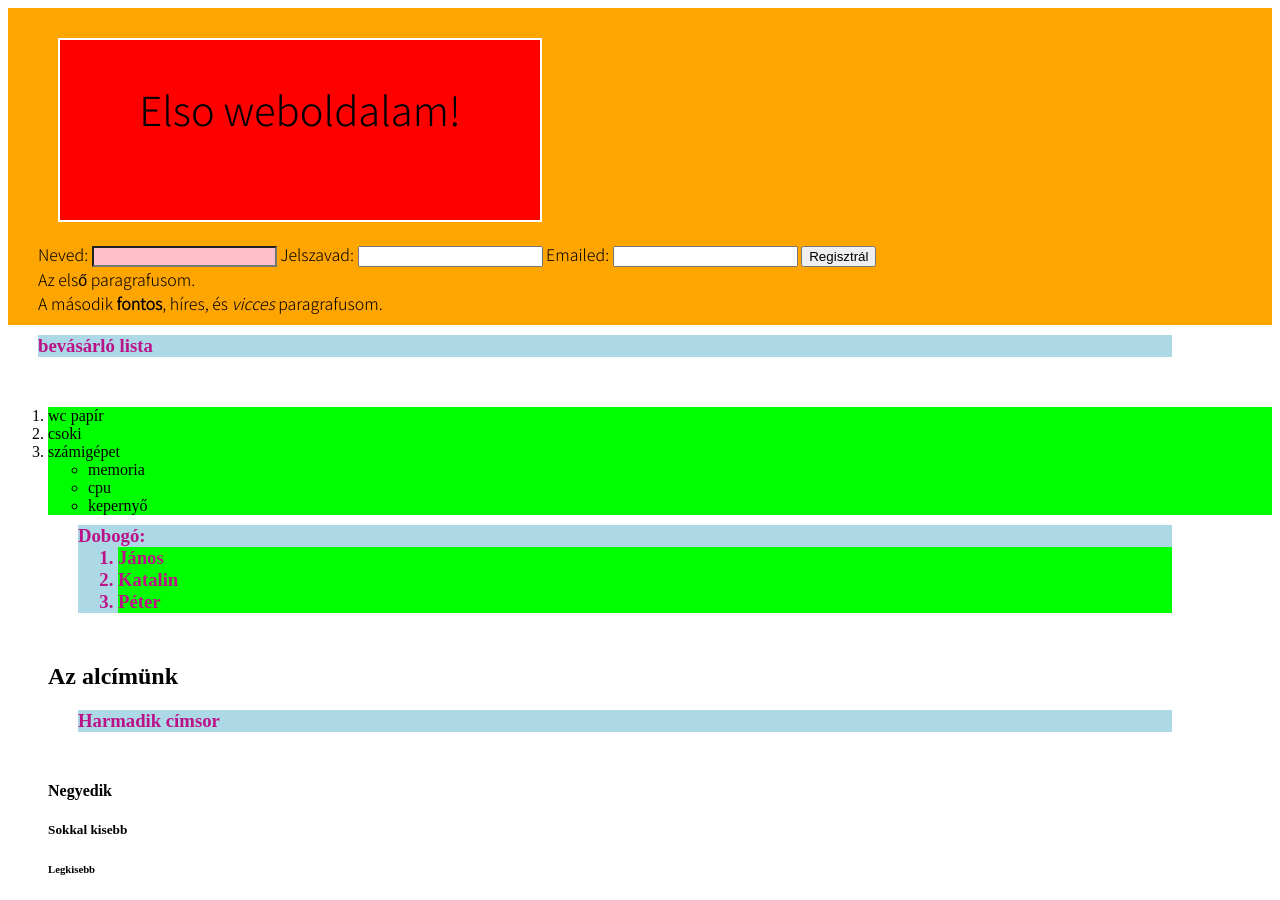
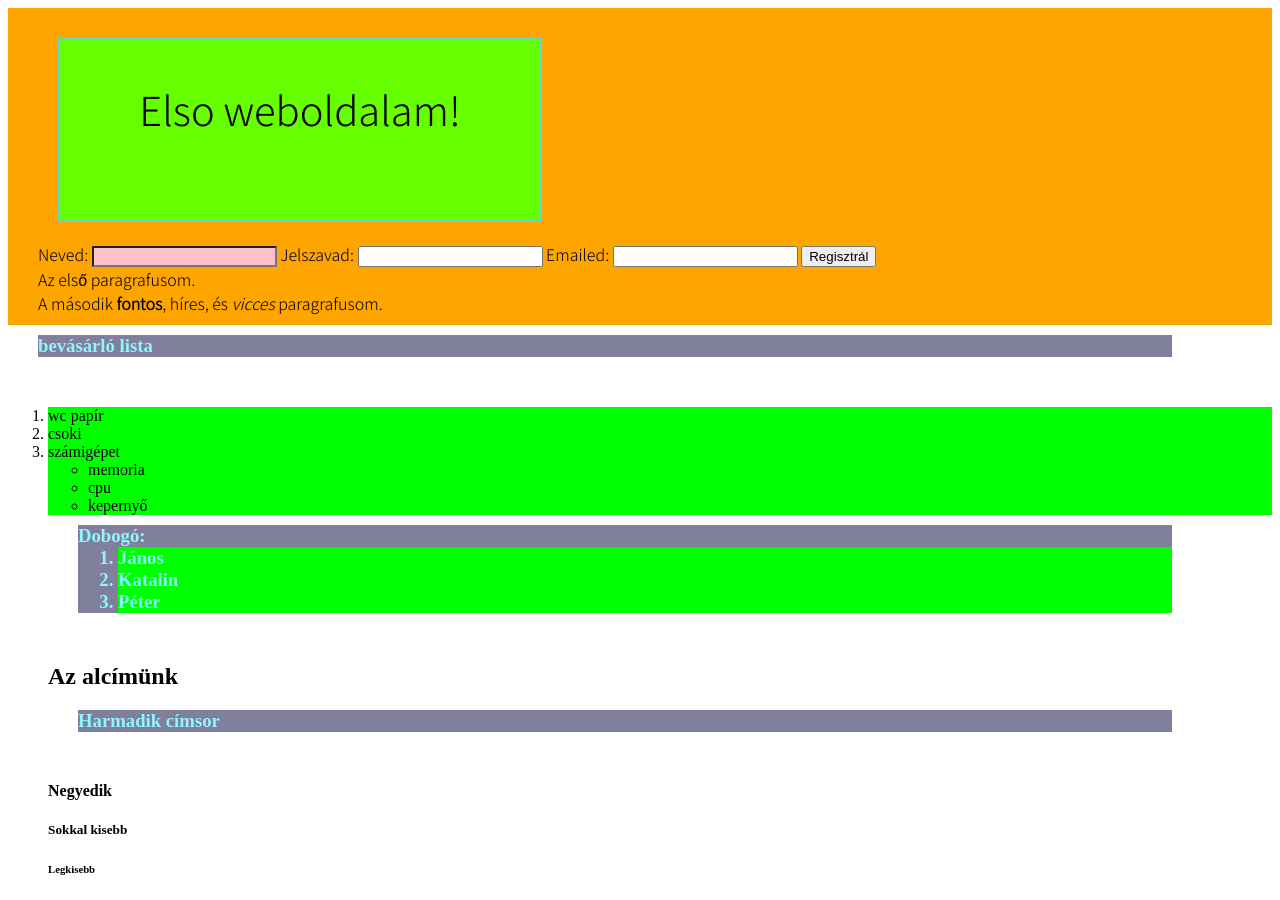
Before and after one commit to Mona094/github-Mona094.github.io, a plain HTML site: page index.html in a window 1280 px wide. Drawn offline with Linux system fonts and the light colour scheme; a web font is replaced by a local one.

Commit message:
new color

```diff
--- a/style.css
+++ b/style.css
@@ -5,9 +5,9 @@ div {
 }
 
 h1 {
-  background: red;
+  background: rgb(102, 255, 0);
   margin: 20px;
-  border: 2px solid white;
+  border: 2px solid rgb(92, 216, 210);
   text-align: center;
   padding: 40px;
   width: 400px;
@@ -17,8 +17,8 @@ h1 {
 }
 
 h3 {
-  color: #bc1288;
-  background: lightblue;
+  color: #8cf7ff;
+  background: rgb(128, 127, 156);
   margin: 30px;
   margin-top: 10px;
   margin-bottom: 50px;
```
